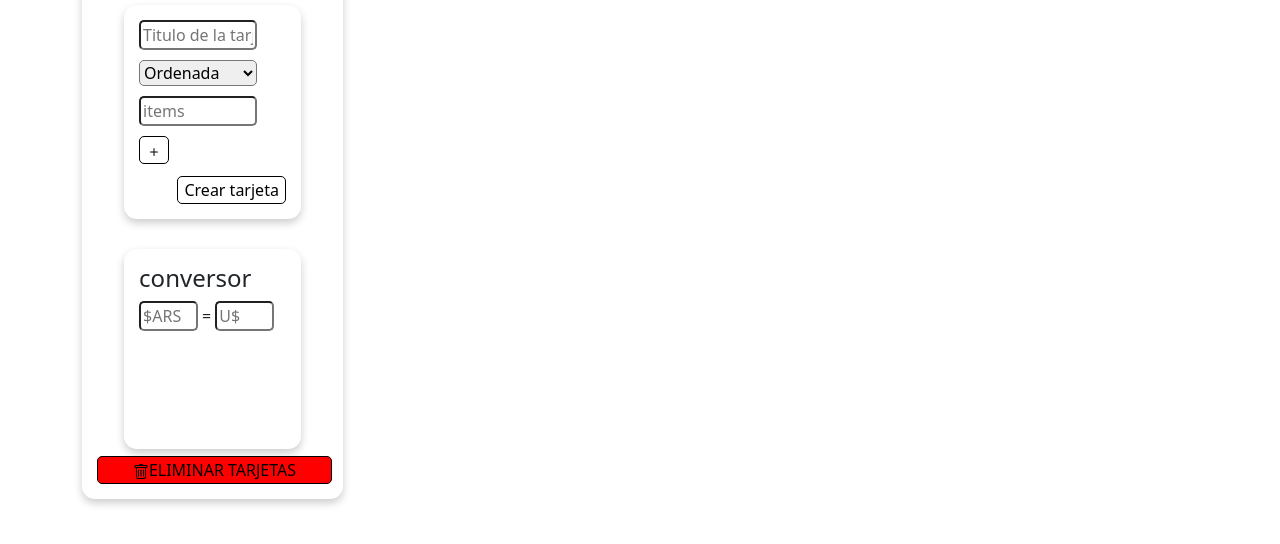
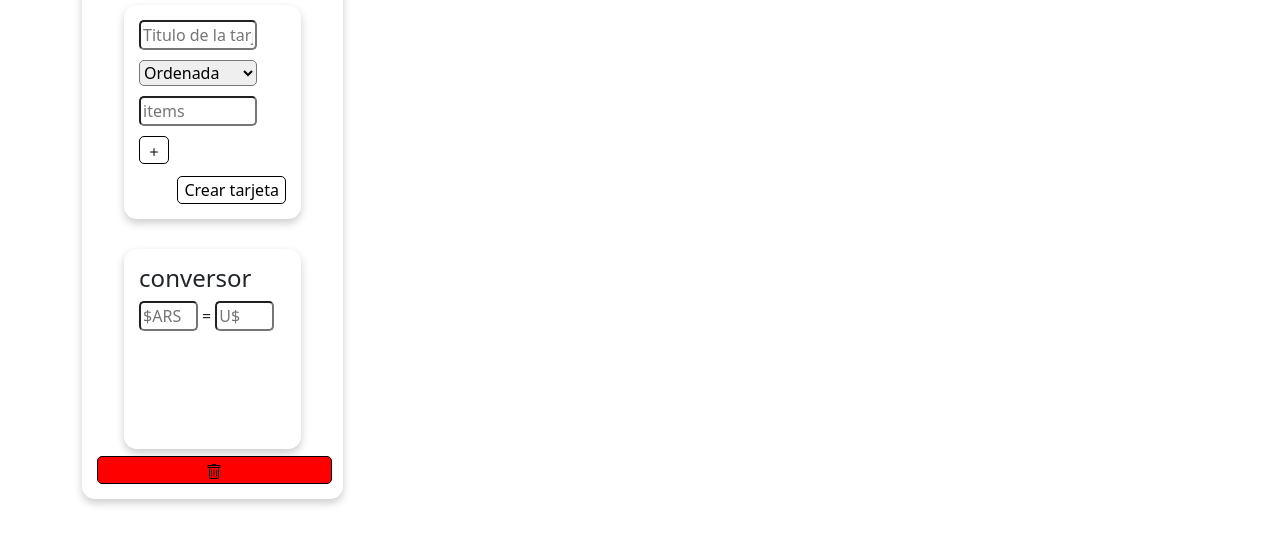
Before and after one commit to bigote97/final-js, a website: page index.html in a window 1280 px wide. Shown: the part 212-756 px from the top of the page. Drawn offline with nearby package versions, Linux system fonts and the light colour scheme; no server answers.

Commit message:
corregi btn card

```diff
--- a/index.html
+++ b/index.html
@@ -42,7 +42,7 @@
               <input type="text" placeholder="U$" id="inputDolar">
               <div id="infoDolar"></div>
             </div>
-            <button id="botonBorrar" class="tools-card-btn-borrar"><img src="icons/trash.svg" alt="eliminar tarjetas"/>eliminar tarjetas</button>
+            <button id="botonBorrar" class="tools-card-btn-borrar"><img src="icons/trash.svg" alt="eliminar tarjetas"/></button>
           </div>
         </aside>
         <section class="col-sm-12 col-md-9 col-lg-9 col-xl-9">
```
